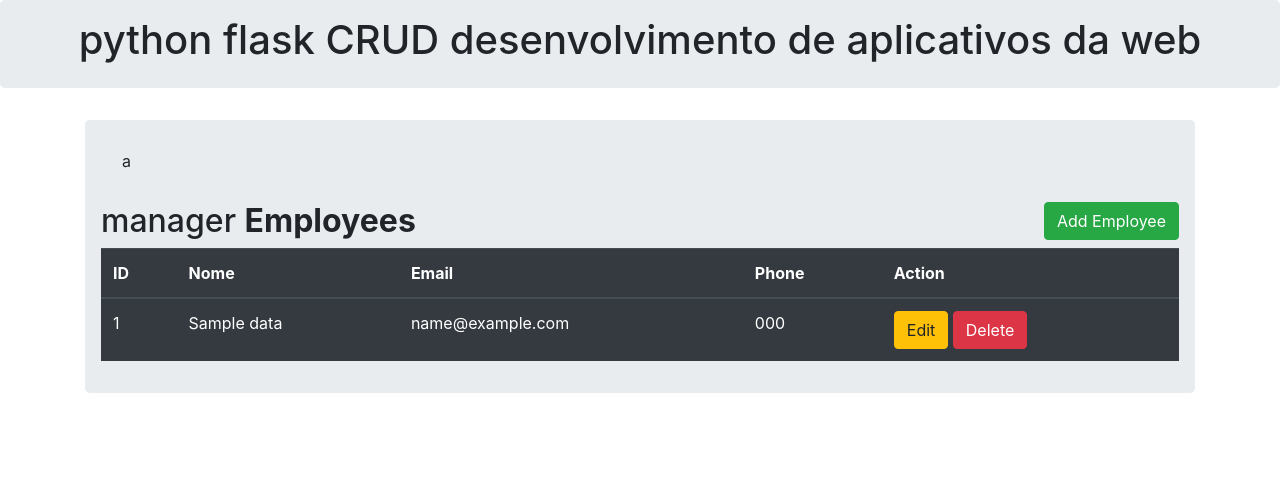
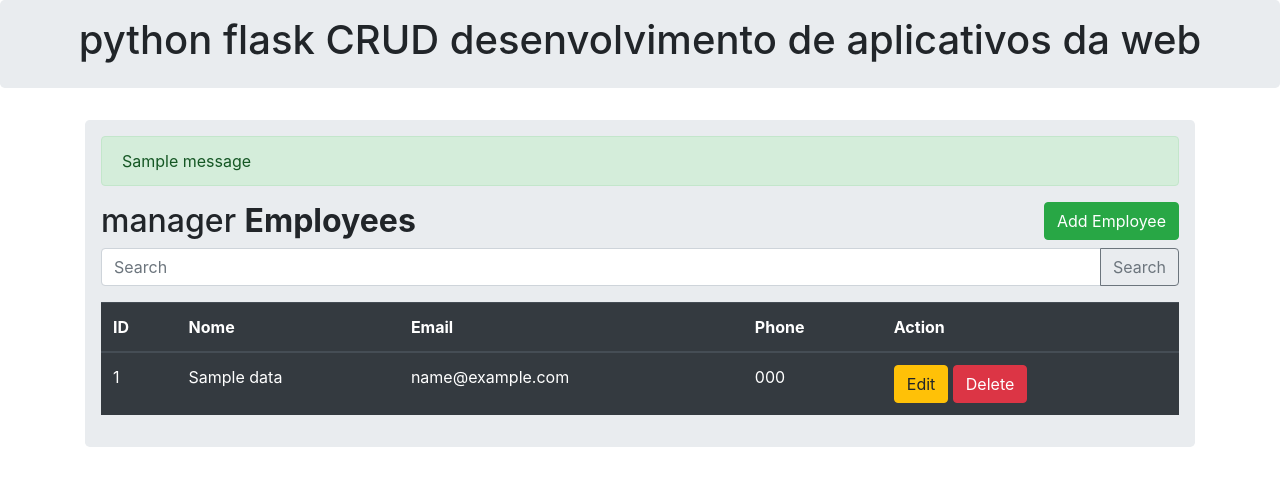
Before and after one commit to RainerTeixeira/Patrimonio-inventario-sistema, a Flask app: page / in a window 1280 px wide. Shown: the top 486 px of the page. Run offline with Flask 3, Linux system fonts and the light colour scheme; tables that the repository leaves empty hold one stand-in row (values such as "Sample post"); one stand-in notice (Sample message) is shown; some libraries are stand-ins or nearby versions.

Commit message:
alteracoes e acresentar funcoes .....

```diff
--- a/App.py
+++ b/App.py
@@ -1,6 +1,7 @@
 from flask import Flask, flash, redirect, render_template, request, url_for
 from flask_bootstrap import Bootstrap
 from flask_sqlalchemy import SQLAlchemy
+from sqlalchemy import or_
 
 app = Flask(__name__)
 bootstrap = Bootstrap(app)
@@ -11,7 +12,6 @@
 app.config['SQLALCHEMY_TRACK_MODIFICATIONS'] = False
 
 db = SQLAlchemy(app)
-
 
 class Data(db.Model):
     id = db.Column(db.Integer, primary_key=True)
@@ -24,12 +24,10 @@
         self.email = email
         self.phone = phone
 
-
 @app.route('/')
 def index():
     data = Data.query.all()
     return render_template('index.html', bootstrap=bootstrap, data=data)
-
 
 @app.route('/insert', methods=['GET', 'POST'])
 def insert():
@@ -46,7 +44,6 @@
         return redirect('/')
 
     return "Erro na inserção dos dados."
-
 
 @app.route('/update', methods=['POST'])
 def update():
@@ -70,7 +67,6 @@
 
     return "Erro na atualização dos dados."
 
-
 @app.route('/delete/<int:id>', methods=['GET', 'POST'])
 def delete(id):
     data = Data.query.get(id)
@@ -82,6 +78,15 @@
     else:
         return "Erro ao excluir o item."
 
+@app.route('/search')
+def search():
+    term = request.args.get('term')
+    if term:
+        data = Data.query.filter(or_(Data.name.contains(term), Data.email.contains(term), Data.phone.contains(term))).all()
+        return render_template('index.html', bootstrap=bootstrap, data=data)
+    else:
+        flash('Nenhum termo de pesquisa fornecido.', 'error')
+        return redirect('/')
 
 if __name__ == '__main__':
     with app.app_context():
--- a/templates/index.html
+++ b/templates/index.html
@@ -11,23 +11,33 @@
     <div class="row">
         <div class="col-md-12">
             <div class="jumbotron p-3">
-                    {% with messages = get_flashed_messages() %}
+                {% with messages = get_flashed_messages(with_categories=true) %}
                 {% if messages %}
-                        {% for message in messages %}
-                            <div class="alert alert-{{ message[0] }}">
-                                {{ message[1] }}
+                <div class="flashes">
+                    {% for category, message in messages %}
+                    <div class="alert alert-{{ category }}">{{ message }}</div>
+                    {% endfor %}
                 </div>
-                        {% endfor %}
+                <script>
+                    setTimeout(function() {
+                        window.location.reload(1);
+                    }, 2000);
+                </script>
                 {% endif %}
                 {% endwith %}
 
-
-
                 <h2>
                     manager <b>Employees</b>
-                        <button type="button" class="btn btn-success float-right" data-toggle="modal"
-                                data-target="#mymodal">Add Employee</button>
+                    <button type="button" class="btn btn-success float-right" data-toggle="modal" data-target="#mymodal">Add Employee</button>
                 </h2>
+
+                <!-- Add the search bar here -->
+                <div class="input-group mb-3">
+                    <input type="text" class="form-control" placeholder="Search" id="searchField">
+                    <div class="input-group-append">
+                        <button class="btn btn-outline-secondary" type="button" id="searchButton">Search</button>
+                    </div>
+                </div>
 
                 <table class="table table-hover table-dark">
                     <thead>
@@ -123,39 +133,29 @@
     </div>
 </div>
 
-    <div id="successMessage" class="alert alert-success text-center position-fixed" style="display: none; top: 50%; left: 50%; transform: translate(-50%, -50%);">
-        Dados inseridos com sucesso!
-    </div>
-
-{% endblock %}
-
-{% block scripts %}
 <script>
-    $(document).ready(function () {
-        var successMessage = $('#successMessage');
-        if (successMessage.length > 0) {
-            successMessage.show();
-            setTimeout(function () {
-                successMessage.hide();
-            }, 100);
-        }
-
-        $('#mymodal').on('show.bs.modal', function () {
-            $('#addEmployeeBtn').text('Add Employee');
-        });
-
-        $('#modalEdit').on('show.bs.modal', function (event) {
+    $('#modalEdit').on('show.bs.modal', function(event) {
         var button = $(event.relatedTarget);
         var id = button.data('id');
         var name = button.data('name');
         var email = button.data('email');
         var phone = button.data('phone');
 
+        console.log(id, name, email, phone);  // Logging data to the console
+
         $('#editId').val(id);
         $('#editName').val(name);
         $('#editEmail').val(email);
         $('#editPhone').val(phone);
     });
+
+    $(document).ready(function() {
+        $('#searchButton').click(function() {
+            var searchTerm = $('#searchField').val();
+            if (searchTerm) {
+                window.location.href = '/search?term=' + encodeURIComponent(searchTerm);
+            }
+        });
     });
 </script>
 {% endblock %}
```
Lines whose indentation alone changed are shown as unchanged.
